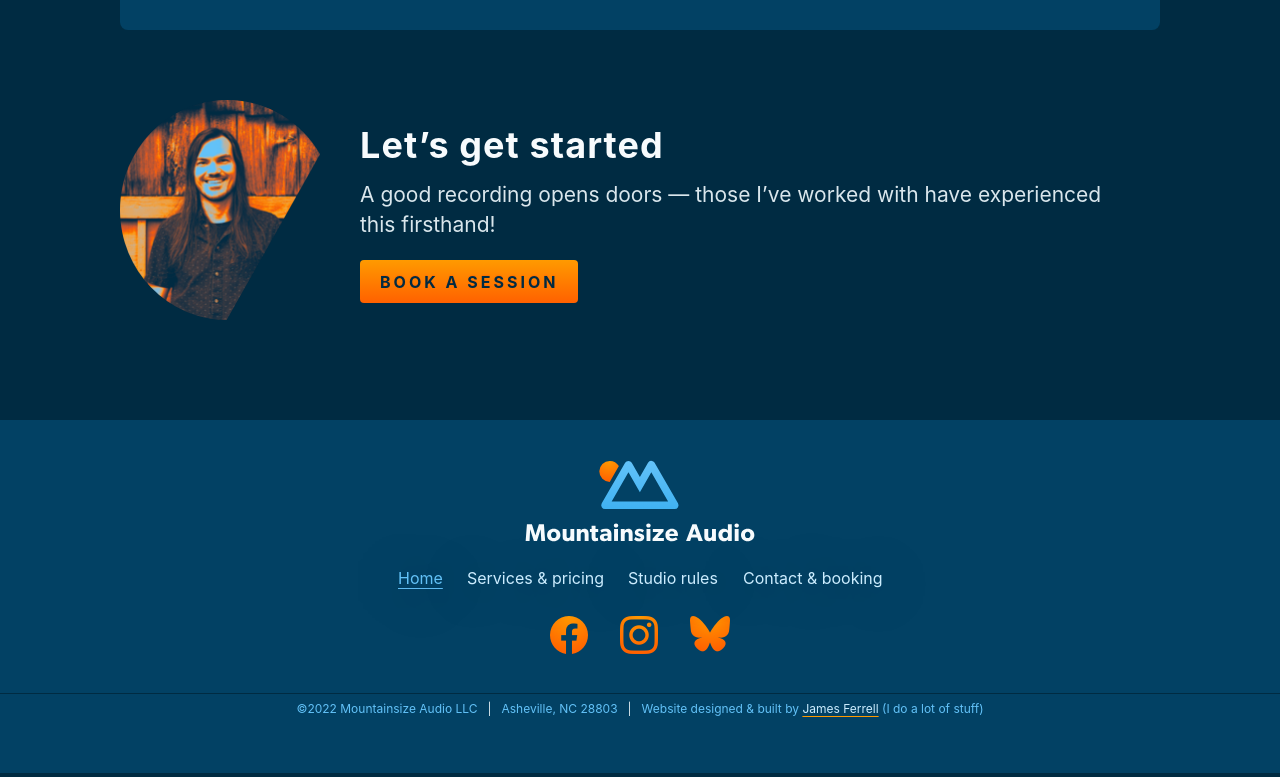
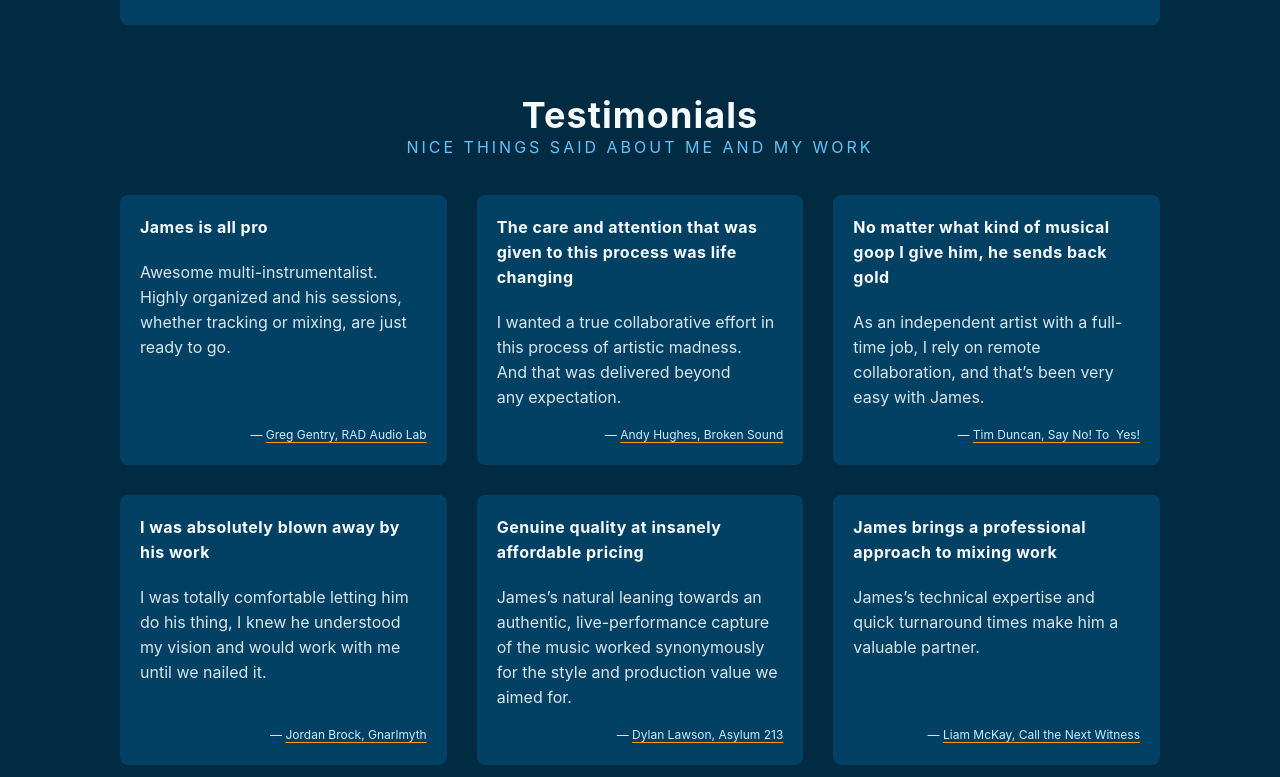
Before and after one commit to perpetualgrimace/mountainsize, a SvelteKit app: page / in a window 1280 px wide. Shown: the part 3883-4660 px from the top of the page. Built offline with nearby package versions, Linux system fonts and the light colour scheme; a web font is replaced by a local one.

Commit message:
adds testimonials, tweaks more styles

```diff
--- a/src/lib/Gallery.svelte
+++ b/src/lib/Gallery.svelte
@@ -4,7 +4,7 @@
 </script>
 
 <section class="gallery u-text-center">
-	<h2 class="gallery-heading u-mb-xs">Studio gallery</h2>
+	<h2 class="gallery-heading u-mb-xxs">Studio gallery</h2>
 	<p class="gallery-subhead u-subhead u-mb-md">
 		Photos by <a
 			href="https://www.vitorsa.com"
@@ -72,7 +72,11 @@
 		padding: $sp-lg;
 		background-color: $dark;
 		border-radius: $radius-lg;
-		margin-bottom: $sp-xxl * 2;
+		margin-bottom: $sp-xxl * 1.25;
+
+		@media (min-width: 600px) {
+			margin-bottom: $sp-xxl * 1.5;
+		}
 	}
 
 	.gallery-list {
--- a/src/lib/Mic.svelte
+++ b/src/lib/Mic.svelte
@@ -41,6 +41,10 @@
 		@media (min-width: 666px) {
 			display: flex;
 
+			&:last-child {
+				margin-bottom: $sp-lg;
+			}
+
 			.mic-img {
 				top: -$sp-lg;
 				margin-right: $sp-xl;
@@ -62,7 +66,7 @@
 
 		@media (max-width: 665px) {
 			position: absolute;
-			top: 0;
+			top: -1.5rem;
 			right: 0;
 			opacity: 0.25;
 		}
--- /dev/null
+++ b/src/lib/Testimonials.svelte
@@ -0,0 +1,69 @@
+<script>
+	import testimonials from '$lib/data/testimonials.json';
+</script>
+
+<section class="testimonials">
+	<h2 class="testimonials-heading u-mb-xxs u-text-center">Testimonials</h2>
+	<p class="u-subhead u-text-center u-mb-md">
+		Nice things said about me and my work
+	</p>
+
+	<ul class="testimonial-list">
+		{#each testimonials as testimonial}
+			<li class="testimonial-item">
+				<h3 class="testimonial-heading u-font-md">{testimonial.heading}</h3>
+				<p class="testimonial-text">{testimonial.text}</p>
+				<p class="testimonial-attribution u-font-sm">
+					— <a
+						class="testimonial-link"
+						href={testimonial.link}
+						target="_blank"
+						rel="noopener noreferrer">{testimonial.by}</a
+					>
+				</p>
+			</li>
+		{/each}
+	</ul>
+</section>
+
+<style lang="scss" global>
+	.testimonials {
+		margin-bottom: $sp-xxl;
+
+		@media (min-width: 600px) {
+			margin-bottom: $sp-xxl * 1.875;
+		}
+	}
+
+	.testimonial-list {
+		display: flex;
+		flex-wrap: wrap;
+		width: calc(100% + #{$sp-lg});
+		left: -$sp-lg/2;
+	}
+	.testimonial-item {
+		display: flex;
+		flex-direction: column;
+		padding: $sp-md;
+		background: $dark;
+		border-radius: $radius-lg;
+		margin: $sp-sm;
+
+		@media (min-width: 500px) {
+			flex: 1 0 calc(50% - #{$sp-xl});
+		}
+
+		@media (min-width: 800px) {
+			flex: 1 0 calc(33.33% - #{$sp-xl});
+		}
+	}
+
+	.testimonial-attribution {
+		margin-top: auto;
+		padding-top: $sp-sm;
+		text-align: right;
+	}
+	.testimonial-link {
+		@include link-underline;
+	}
+</style>
--- /dev/null
+++ b/src/lib/data/testimonials.json
@@ -0,0 +1,38 @@
+[
+	{
+		"heading": "James is all pro",
+		"text": "Awesome multi-instrumentalist. Highly organized and his sessions, whether tracking or mixing, are just ready to go.",
+		"by": "Greg Gentry, RAD Audio Lab",
+		"link": "https://www.instagram.com/radaudiolab"
+	},
+	{
+		"heading": "The care and attention that was given to this process was life changing",
+		"text": "I wanted a true collaborative effort in this process of artistic madness. And that was delivered beyond any expectation. ",
+		"by": "Andy Hughes, Broken Sound",
+		"link": "https://www.instagram.com/broken_sound309"
+	},
+	{
+		"heading": "No matter what kind of musical goop I give him, he sends back gold ",
+		"text": "As an independent artist with a full-time job, I rely on remote collaboration, and that’s been very easy with James.",
+		"by": "Tim Duncan, Say No! To  Yes!",
+		"link": "https://saynotoyes.bandcamp.com"
+	},
+	{
+		"heading": "I was absolutely blown away by his work",
+		"text": "I was totally comfortable letting him do his thing, I knew he understood my vision and would work with me until we nailed it.",
+		"by": "Jordan Brock, Gnarlmyth",
+		"link": "https://www.theaxe.ca"
+	},
+	{
+		"heading": "Genuine quality at insanely affordable pricing",
+		"text": "James’s natural leaning towards an authentic, live-performance capture of the music worked synonymously for the style and production value we aimed for.",
+		"by": "Dylan Lawson, Asylum 213",
+		"link": "https://beacons.ai/asylum213"
+	},
+	{
+		"heading": "James brings a professional approach to mixing work",
+		"text": "James’s technical expertise and quick turnaround times make him a valuable partner.",
+		"by": "Liam McKay, Call the Next Witness",
+		"link": "https://www.instagram.com/callthenextwitness/"
+	}
+]
--- a/src/routes/+page.svelte
+++ b/src/routes/+page.svelte
@@ -6,6 +6,7 @@
 	import HeroParagraph from '$lib/Hero/HeroParagraph.svelte';
 
 	import Gallery from '$lib/Gallery.svelte';
+	import Testimonials from '$lib/Testimonials.svelte';
 
 	import Button from '$lib/Button.svelte';
 	import Diptych from '$lib/Diptych.svelte';
@@ -98,7 +99,7 @@
 
 	<Gallery />
 
-	<!-- TODO: Testimonials -->
+	<Testimonials />
 
 	<Mic
 		heading="Let’s get started"
--- a/src/styles/2-base/_theme.scss
+++ b/src/styles/2-base/_theme.scss
@@ -12,22 +12,3 @@ h1, h2, h3, h4, h5, h6,
 .u-subhead > a {
 	@include link-underline;
 }
-
-a[target] {
-	&:after {
-		content: "→";
-		font-size: 1em;
-		color: $sun-light;
-		position: absolute;
-		opacity: 0;
-		pointer-events: none;
-		transform: scale(0.75) translateX(-6px);
-		transition: opacity 0.1s ease-out, transform 0.2s ease-out;
-	}
-
-	&:hover:after,
-	&:focus:after {
-		opacity: 1;
-		transform: none;
-	}
-}
```
